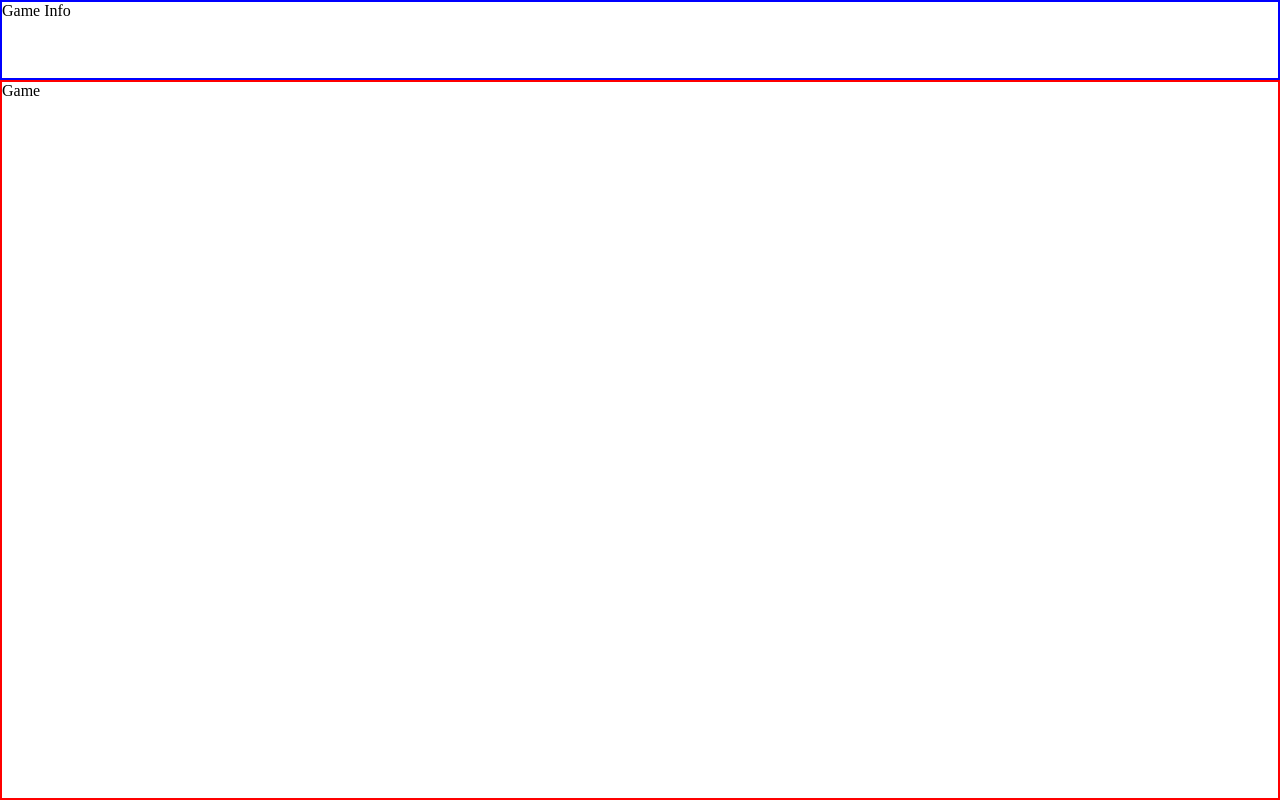
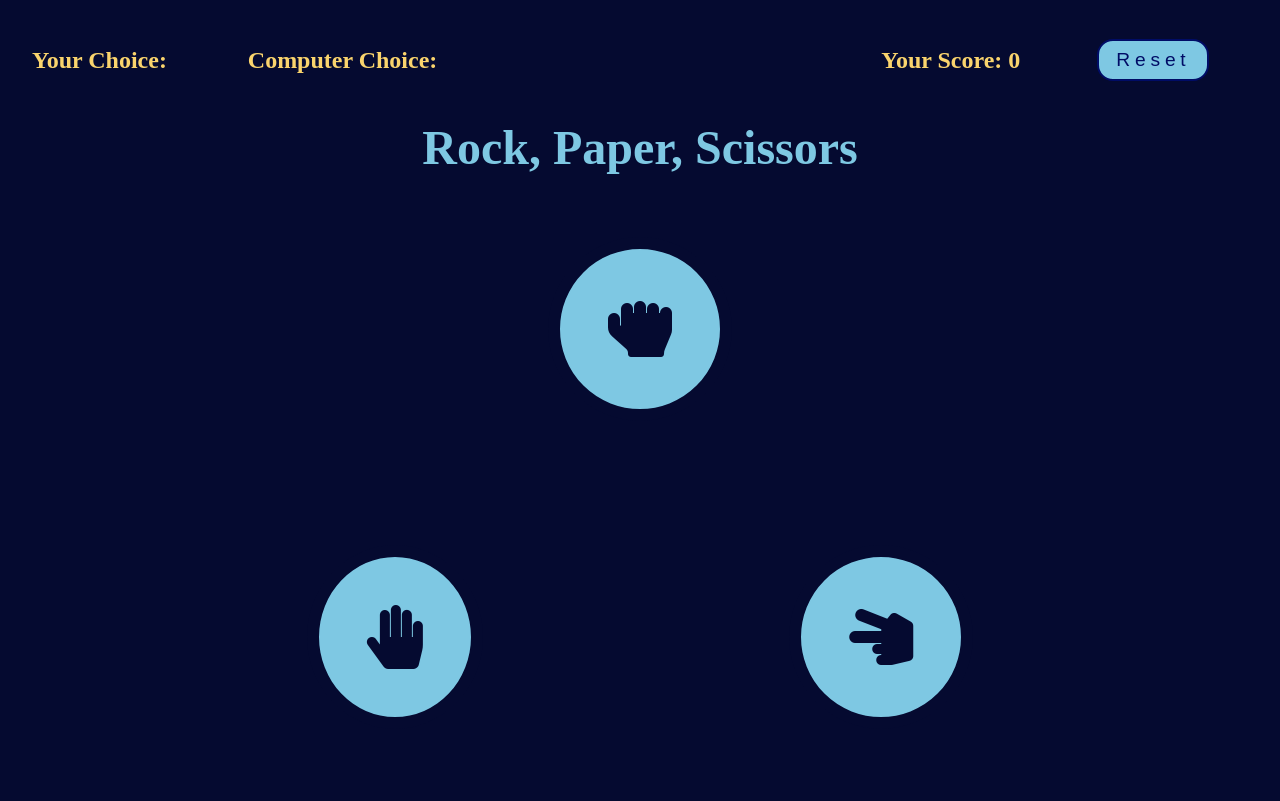
Before and after one commit to J-Whisler/rockpaperscissors, a React (Create React App) app: page / in a window 1280 px wide. Built offline with nearby package versions, Linux system fonts and the light colour scheme.

Commit message:
main game functionality created and displayed to UI

```diff
--- a/public/index.html
+++ b/public/index.html
@@ -15,6 +15,7 @@
       user's mobile device or desktop. See https://developers.google.com/web/fundamentals/web-app-manifest/
     -->
     <link rel="manifest" href="%PUBLIC_URL%/manifest.json" />
+    <link rel="stylesheet" href="https://pro.fontawesome.com/releases/v5.10.0/css/all.css" Sintegrity="sha384-AYmEC3Yw5cVb3ZcuHtOA93w35dYTsvhLPVnYs9eStHfGJvOvKxVfELGroGkvsg+p" crossorigin="anonymous" />
     <!--
       Notice the use of %PUBLIC_URL% in the tags above.
       It will be replaced with the URL of the `public` folder during the build.
--- a/src/components/Game.jsx
+++ b/src/components/Game.jsx
@@ -1,19 +1,155 @@
-import { useState } from "react";
+import { useState, useEffect } from "react";
 import styled from "styled-components";
 import GameInfo from "./GameInfo";
 
 const Game = () => {
+  const choices = ["Rock", "Paper", "Scissors"];
+  const [userChoice, setUserChoice] = useState(null);
+  const [computerChoice, setComputerChoice] = useState(null);
+  const [userScore, setUserScore] = useState(0);
+  const [result, setResult] = useState(null);
+
+  const generateComputerChoice = () => {
+    const randomNumber = Math.floor(Math.random() * choices.length);
+    const randomChoice = choices[randomNumber];
+    setComputerChoice(randomChoice);
+  };
+
+  useEffect(() => {
+    switch (userChoice + computerChoice) {
+      case "ScissorsPaper":
+      case "RockScissors":
+      case "PaperRock":
+        setResult("You Win!");
+        setUserScore(userScore + 1);
+        break;
+      case "PaperScissors":
+      case "ScissorsRock":
+      case "RockPaper":
+        setResult("You Lose!");
+        setUserScore(userScore - 1);
+        break;
+      case "RockRock":
+      case "PaperPaper":
+      case "ScissorsScissors":
+        setResult("Tie!");
+        setUserScore(userScore);
+        break;
+    }
+  }, [computerChoice, userChoice]);
+
   return (
     <>
-      <GameInfo />
-      <GameContainer>Game</GameContainer>
+      <GameInfo
+        userScore={userScore}
+        setUserScore={setUserScore}
+        userChoice={userChoice}
+        computerChoice={computerChoice}
+        result={result}
+      />
+      <GameContainer>
+        <h1>Rock, Paper, Scissors</h1>
+
+        <div className="game-board">
+          <div className="game-board-top">
+            <h2>
+              <i
+                className={
+                  userChoice === "Rock"
+                    ? "fas fa-hand-rock active"
+                    : "fas fa-hand-rock"
+                }
+                onClick={() => {
+                  setUserChoice("Rock");
+                  generateComputerChoice();
+                }}
+              ></i>
+            </h2>
+          </div>
+          <div className="game-board-bottom">
+            <h2>
+              <i
+                className={
+                  userChoice === "Paper"
+                    ? "fas fa-hand-paper active"
+                    : "fas fa-hand-paper"
+                }
+                onClick={() => setUserChoice("Paper")}
+              ></i>
+            </h2>
+
+            <h2>
+              <i
+                className={
+                  userChoice === "Scissors"
+                    ? "fas fa-hand-scissors active"
+                    : "fas fa-hand-scissors"
+                }
+                onClick={() => setUserChoice("Scissors")}
+              ></i>
+            </h2>
+          </div>
+          {/* <div className="button-container">
+            {choices.map((choice, index) => (
+              <button key={index}>{choice}</button>
+            ))}
+          </div> */}
+        </div>
+      </GameContainer>
     </>
   );
 };
 
 const GameContainer = styled.div`
-  border: 2px solid red;
-  height: 90vh;
+  /* border: 2px solid red; */
+  height: 85.1vh;
+
+  text-align: center;
+  background: #050a30;
+  color: #7ec8e3;
+  h1 {
+    font-size: 3rem;
+  }
+  .game-board {
+    /* border: 2px solid yellow; */
+    height: 77vh;
+    display: grid;
+    grid-template-rows: repeat(2, 1fr);
+
+    i {
+      color: #050a30;
+      cursor: pointer;
+      background-color: #7ec8e3;
+      font-size: 4rem;
+      padding: 3rem;
+      border-radius: 50%;
+
+      border: 0.8rem solid #050a30;
+      transition: all 0.7s ease-in-out;
+      &.active {
+        border: 0.8rem solid #fad46d;
+        box-shadow: 0px 0px 30px #f7db91;
+      }
+    }
+
+    .game-board-top {
+      /* border: 2px solid blue; */
+      display: flex;
+      justify-content: center;
+      align-items: center;
+    }
+    .game-board-bottom {
+      /* border: 2px solid green; */
+      display: flex;
+      justify-content: space-evenly;
+      align-items: center;
+      h4 {
+        font-size: 4rem;
+        color: #fad46d;
+        /* text-shadow: 0px 0px 3px #fad46d; */
+      }
+    }
+  }
 `;
 
 export default Game;
--- a/src/components/GameInfo.jsx
+++ b/src/components/GameInfo.jsx
@@ -1,13 +1,124 @@
 import { useState } from "react";
 import styled from "styled-components";
+import { motion, AnimatePresence } from "framer-motion";
 
-const GameInfo = () => {
-  return <GameInfoContainer>Game Info</GameInfoContainer>;
+// const userChoiceAnim = {
+//   initial: {
+//     opacity: 0,
+//   },
+//   animate: {
+//     opacity: 1,
+//     transition: {
+//       duration: 1,
+//       delay: 0.5,
+//     },
+//   },
+//   exit: {
+//     opacity: 0,
+//   },
+// };
+
+const GameInfo = ({
+  userScore,
+  setUserScore,
+  userChoice,
+  computerChoice,
+  result,
+}) => {
+  //   const getUserChoice = () => {
+  //     if (userChoice === "rock") {
+  //       return "Rock";
+  //     } else if (userChoice === "paper") {
+  //       return "Paper";
+  //     } else if (userChoice === "scissors") {
+  //       return "Scissors";
+  //     } else {
+  //       return;
+  //     }
+  //   };
+  return (
+    <GameInfoContainer>
+      <div className="choices-container">
+        <h3>
+          Your Choice: <br />
+          <AnimatePresence>
+            <em
+            //   variants={userChoiceAnim}
+            //   initial="initial"
+            //   animate="animate"
+            //   exit="exit"
+            >
+              {userChoice}
+            </em>
+          </AnimatePresence>
+        </h3>
+        <h3>
+          Computer Choice: <br /> <em>{computerChoice}</em>
+        </h3>
+      </div>
+      <div className="result-container">
+        <h2>{result}</h2>
+      </div>
+      <div className="score-container">
+        <h3>Your Score: {userScore}</h3>
+        <button onClick={() => setUserScore(0)}>Reset</button>
+      </div>
+    </GameInfoContainer>
+  );
 };
 
 const GameInfoContainer = styled.div`
-  border: 2px solid blue;
-  height: 10vh;
+  /* border: 2px solid blue; */
+  height: 15vh;
+  display: grid;
+  grid-template-columns: repeat(3, 1fr);
+  background: #050a30;
+  padding: 0 2rem;
+  .choices-container {
+    /* border: 2px solid green; */
+    display: flex;
+    justify-content: space-between;
+    align-items: center;
+    h3 {
+      color: #fad46d;
+      font-size: 1.5rem;
+      em {
+        font-size: 2rem;
+        transition: all 0.5s ease-in-out;
+      }
+    }
+  }
+  .result-container {
+    /* border: 2px solid blue; */
+    display: flex;
+    justify-content: center;
+    align-items: center;
+    h2 {
+      color: #fad46d;
+      font-size: 2.5rem;
+    }
+  }
+  .score-container {
+    /* border: 2px solid red; */
+    display: flex;
+    justify-content: space-around;
+    align-items: center;
+    h3 {
+      color: #fad46d;
+      font-size: 1.5rem;
+    }
+    button {
+      width: 7rem;
+      padding: 0.5rem;
+      color: #000c66;
+      font-size: 1.2rem;
+      letter-spacing: 0.3rem;
+      background-color: #7ec8e3;
+      border: 2px solid #000c66;
+      border-radius: 1rem;
+      cursor: pointer;
+    }
+  }
 `;
 
 export default GameInfo;
```
